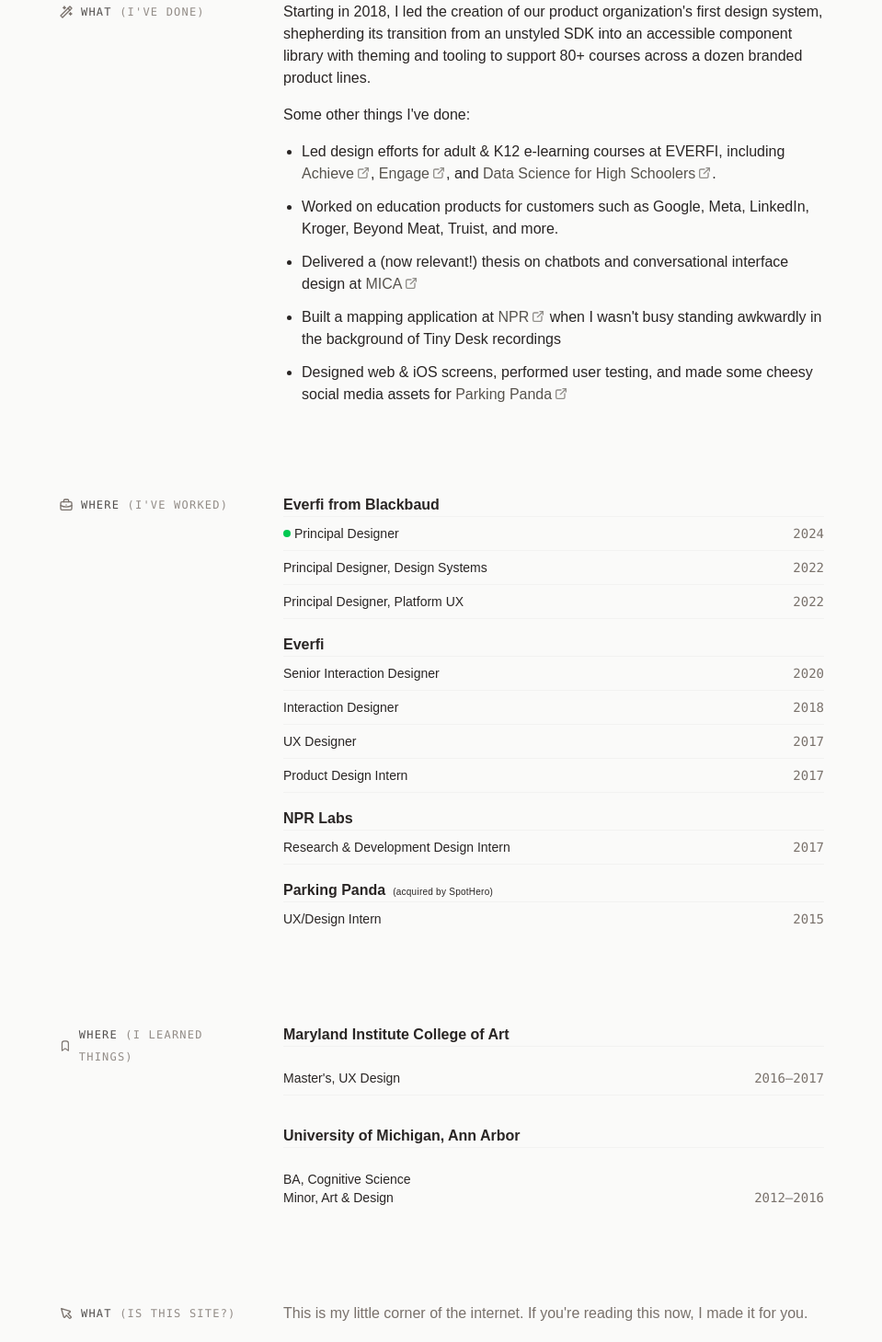
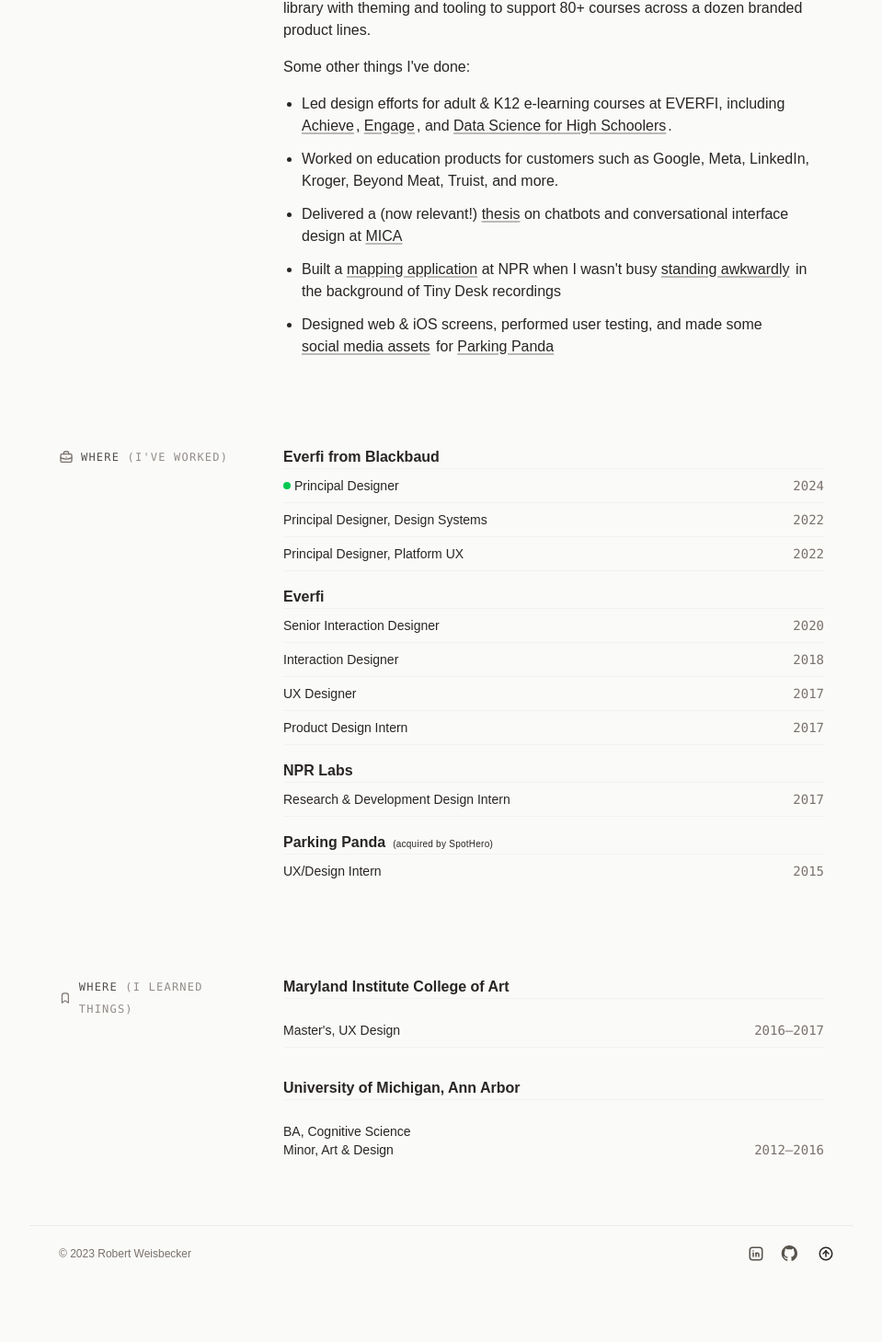
Before and after one commit to robertweisbecker/robertweisbecker.github.io, a Next.js app: page /about in a window 1280 px wide. Shown: the part 899-2358 px from the top of the page at 92% size, without its empty margins (160-1119 px from the left). After the commit the page ends 2292 px from the top, so only its background shows below. Built offline with nearby package versions, Linux system fonts and the light colour scheme; a web font is replaced by a local one.

Commit message:
Update header and links

```diff
--- a/app/about/page.tsx
+++ b/app/about/page.tsx
@@ -9,15 +9,13 @@
 	IconBookmark,
 	IconPointer,
 	IconMail,
-	IconArticle,
 	IconBrandLinkedin,
-	IconBrandGithub,
 } from "@tabler/icons-react";
-import { Button, buttonVariants } from "@/components/ui/button";
+import { Button } from "@/components/ui/button";
 import { LayoutGrid } from "@/components/layout-grid";
 import { LinkOut } from "@/components/link-out";
 import { Heading } from "@/components/ui/heading";
-import { Separator } from "@/components/ui/separator";
+import { GithubIcon } from "@/components/icons";
 
 export default function About() {
 	return (
@@ -26,10 +24,8 @@
 				About
 			</Heading>
 
-			<div className="h-4" />
-
 			<LayoutGrid variant="oneThird">
-				<div className="flex items-center gap-2">
+				<div className="flex items-center gap-1">
 					<IconUser className="size-4 text-muted-foreground" />
 					<Heading level={6}>Who</Heading>
 				</div>
@@ -38,6 +34,7 @@
 						I&apos;m currently a principal designer at <LinkOut href="https://everfi.com" text="Everfi" />, designing
 						products, components, and tooling to help drive social good through education. These things have{" "}
 						<a
+							className="link"
 							href="https://www.blackbaud.com/newsroom/article/blackbaud-acquires-everfi-a-saas-leader-powering-corporate-esg-and-csr-initiatives-that-reach-millions-of-learners-each-year"
 							target="_blank"
 							rel="noopener noreferrer">
@@ -70,7 +67,7 @@
 							nativeButton={false}
 							variant="elevated"
 							size="sm">
-							<IconBrandGithub data-icon="inline-start" />
+							<GithubIcon data-icon="inline-start" />
 							Github
 						</Button>
 					</div>
@@ -109,9 +106,11 @@
 				<div className="flex flex-col gap-4">
 					<p>
 						Starting in 2018, I led the creation of our product organization&apos;s{" "}
-						<Link href="/unified-design-language">first design system</Link>, shepherding its transition from an
-						unstyled SDK into an accessible component library with theming and tooling to support 80+ courses across a
-						dozen branded product lines.
+						<Link className="link" href="/unified-design-language">
+							first design system
+						</Link>
+						, shepherding its transition from an unstyled SDK into an accessible component library with theming and
+						tooling to support 80+ courses across a dozen branded product lines.
 					</p>
 					<p>Some other things I&apos;ve done:</p>
 					<ul className="list-disc space-y-3 ps-5">
@@ -130,27 +129,29 @@
 							and more.
 						</li>
 						<li>
-							Delivered a (now relevant!) <Link href="/conversational-immigration-forms">thesis</Link> on chatbots and
-							conversational interface design at{" "}
+							Delivered a (now relevant!){" "}
+							<Link className="link" href="/conversational-immigration-forms">
+								thesis
+							</Link>{" "}
+							on chatbots and conversational interface design at{" "}
 							<LinkOut href="https://www.mica.edu/graduate-programs/ux-design-mps/" text="MICA" />
 						</li>
 						<li>
-							Built a <Link href="/npr-maps">mapping application</Link> at <LinkOut href="https://npr.org" text="NPR" />{" "}
-							when I wasn&apos;t busy{" "}
-							<a href="https://youtu.be/lgmw41CY1Fo?t=36" target="_blank" rel="noopener noreferrer">
-								standing awkwardly
-							</a>{" "}
-							in the background of Tiny Desk recordings
+							Built a{" "}
+							<Link className="link" href="/npr-maps">
+								mapping application
+							</Link>{" "}
+							at NPR when I wasn&apos;t busy{" "}
+							<LinkOut href="https://youtu.be/lgmw41CY1Fo?t=36" text="standing awkwardly" /> in the background of Tiny
+							Desk recordings
 						</li>
 						<li>
 							Designed web &amp; iOS screens, performed user testing, and made some{" "}
-							<a
+							<LinkOut
+								text="social media assets"
 								href="https://twitter.com/ParkingPanda/status/617057417696833536?s=20"
-								target="_blank"
-								rel="noopener noreferrer">
-								cheesy
-							</a>{" "}
-							social media assets for <LinkOut href="https://www.parkingpanda.com" text="Parking Panda" />
+							/>{" "}
+							for <LinkOut href="https://www.parkingpanda.com" text="Parking Panda" />
 						</li>
 					</ul>
 				</div>
@@ -243,9 +244,7 @@
 				</div>
 			</LayoutGrid>
 
-			<div className="h-4" />
-
-			<LayoutGrid variant="oneThird">
+			{/* <LayoutGrid variant="oneThird">
 				<div className="mb-5 flex items-center gap-2">
 					<IconPointer className="size-4 text-muted-foreground" />
 					<Heading level={6}>
@@ -284,7 +283,7 @@
 						some home cooking. My buddy Claude helped me get it all working.
 					</p>
 				</div>
-			</LayoutGrid>
+			</LayoutGrid> */}
 		</div>
 	);
 }
--- a/app/globals.css
+++ b/app/globals.css
@@ -171,4 +171,7 @@
 	body {
 		@apply bg-background text-foreground;
 	}
+	.link {
+		@apply underline decoration-[.1em] underline-offset-[.125em] decoration-current/30 hover:decoration-current hover:bg-current/4;
+	}
 }
--- a/app/page.tsx
+++ b/app/page.tsx
@@ -17,6 +17,7 @@
 	ItemTitle,
 } from "@/components/ui/item";
 import React from "react";
+import { LayoutGrid } from "@/components/layout-grid";
 
 // function ProjectGrid() {
 // 	return (
@@ -43,25 +44,33 @@
 
 export default function Home() {
 	return (
-		<div className="mt-10 grid gap-8">
+		<div className="grid gap-8">
 			{/* <img
 				src="/assets/blob.png"
 				alt=""
 				className="pointer-events-none fixed left-1/2 top-1/2 -z-10 h-[100vmin] max-w-none -translate-x-1/2 -translate-y-1/2 opacity-80 sm:left-3/4"
 			/> */}
-			<div>
-				<p className="font-medium">Robert Weisbecker</p>
-				<p className="text-muted-foreground">Systems & Product Designer</p>
+
+			<div className="mt-5">
+				<h1 className="font-medium">Robert Weisbecker</h1>
+				<p className="text-muted-foreground">Designing products & systems</p>
 			</div>
+			<div className="">
+				<p className="text-balance">You can call me Bob. Here's my little corner of the internet. </p>
+				<p>If you're reading this now, I made it for you.</p>
+			</div>
+
 			<Separator className="max-w-20 min-h-0.5" />
-			<p className="text-muted-foreground">Work</p>
+			<h2 className="text-muted-foreground text-sm" id="projects">
+				Projects
+			</h2>
 
-			<ItemGroup id="projects">
+			<ItemGroup>
 				{projects.map((project, index) => (
 					<React.Fragment key={project.id}>
 						<Item key={project.id} size="lg" render={<Link href={project.path} />}>
 							{project.logo && (
-								<ItemMedia variant="image">
+								<ItemMedia variant="image" className="p-1 outline-black/5 shadow-black/20">
 									<img src={project.logo} alt="" />
 								</ItemMedia>
 							)}
--- a/components/footer.tsx
+++ b/components/footer.tsx
@@ -6,9 +6,9 @@
 
 export function Footer() {
 	return (
-		<footer className="mx-auto max-w-4xl border-t px-4 py-5">
+		<footer className="mx-auto max-w-4xl border-t sm:ps-8 sm:pe-3 py-3">
 			<div className="flex flex-col items-center justify-between gap-2 md:flex-row">
-				<p className="text-[0.625rem] text-muted-foreground">&copy; {new Date().getFullYear()} Robert Weisbecker</p>
+				<p className="text-xs text-muted-foreground">&copy; {new Date().getFullYear()} Robert Weisbecker</p>
 
 				<div className="flex gap-1">
 					<Button
@@ -30,7 +30,7 @@
 						<GithubIcon />
 					</Button>
 					<Button
-						variant="link"
+						variant="ghost"
 						size="icon"
 						render={<a onClick={() => window.scrollTo({ top: 0, behavior: "smooth" })} aria-label="Scroll to top" />}
 						nativeButton={false}>
--- a/components/header.tsx
+++ b/components/header.tsx
@@ -3,7 +3,6 @@
 import Link from "next/link";
 import { usePathname } from "next/navigation";
 import { IconChevronDown, IconHome, IconInfoCircle } from "@tabler/icons-react";
-import { Popover, PopoverContent, PopoverHeader, PopoverTitle, PopoverTrigger } from "@/components/ui/popover";
 import { ModeToggle } from "@/components/mode-toggle";
 import { projects } from "@/lib/data/projects";
 import { cn } from "@/lib/utils";
@@ -22,12 +21,11 @@
 
 export function Header() {
 	const pathname = usePathname();
-	// const isHome = pathname === "/";
-	const [open, setOpen] = useState(false);
+	const isHome = pathname === "/";
 
 	return (
-		<nav className={cn("sticky top-0 z-50 h-12")}>
-			<div className="flex items-center gap-2 px-4 py-2 w-full">
+		<nav className={cn("sticky top-0 z-50")}>
+			<div className="flex items-center gap-1 px-4 py-2 w-full max-w-4xl mx-auto h-12 sm:px-6">
 				<Button
 					render={<Link href="/" />}
 					nativeButton={false}
@@ -57,11 +55,17 @@
 					Components
 				</Button>
 
-				<DropdownMenu open={open} onOpenChange={setOpen}>
-					<DropdownMenuTrigger render={<Button variant="ghost" size="sm" />} className="text-muted-foreground">
+				<DropdownMenu>
+					<DropdownMenuTrigger
+						render={<Button variant="ghost" size="sm" />}
+						className="text-muted-foreground group/trigger"
+						openOnHover={true}>
 						<span className="hidden md:block">Work</span>
 						<span className="md:hidden">Menu</span>
-						<IconChevronDown className={cn("transition-transform", open && "rotate-180")} data-icon="inline-end" />
+						<IconChevronDown
+							className={cn("transition-transform duration-100 rotate-0 group-data-pressed/trigger:rotate-180")}
+							data-icon="inline-end"
+						/>
 					</DropdownMenuTrigger>
 					<DropdownMenuContent>
 						<DropdownMenuGroup>
--- a/components/image-modal.tsx
+++ b/components/image-modal.tsx
@@ -21,7 +21,7 @@
 				<Image
 					src={src}
 					alt={caption ?? ""}
-					className="my-0 [img]:my-0! dark:opacity-90 relative w-full overflow-hidden rounded-t-[inherit]"
+					className="my-0 [img]:my-0! dark:brightness-80 relative w-full overflow-hidden rounded-t-[inherit]"
 				/>
 				<Button
 					variant="elevated"
--- a/components/link-out.tsx
+++ b/components/link-out.tsx
@@ -1,4 +1,4 @@
-import { IconExternalLink } from "@tabler/icons-react";
+import { IconChevronUpRight, IconExternalLink } from "@tabler/icons-react";
 import { cn } from "@/lib/utils";
 
 interface LinkOutProps {
@@ -23,10 +23,34 @@
 				href={href}
 				target="_blank"
 				rel="noopener noreferrer"
-				className="inline-flex items-center gap-0.5 font-medium text-primary relative after:absolute after:bottom-px after:left-0 after:h-px after:transition-width after:duration-150 after:ease-out group-hover/link:after:w-full group-hover/link:after:right-0 after:bg-primary after:w-0">
+				className="inline-flex items-center gap-0.5 link pe-0.5">
 				{text}
-				<IconExternalLink className="size-[1em] transition-transform group-hover/link:-translate-y-px group-hover/link:translate-x-0.5  relative -top-px opacity-64 group-hover/link:opacity-100" />
+				<LinkOutIcon className="size-[1em] transition-[translate,opacity] group-hover/link:-translate-y-0.5 group-hover/link:translate-x-1 absolute -me-1 -my-1 top-0.5 -right-0.5 opacity-0 group-hover/link:opacity-100" />
 			</a>
 		</span>
 	);
 }
+
+function LinkOutIcon(props: React.SVGProps<SVGSVGElement>) {
+	return (
+		<svg
+			xmlns="http://www.w3.org/2000/svg"
+			width="24"
+			height="24"
+			viewBox="0 0 24 24"
+			fill="none"
+			stroke="currentColor"
+			strokeWidth="2"
+			strokeLinecap="round"
+			strokeLinejoin="round"
+			className="icon icon-tabler icons-tabler-outline icon-tabler-arrow-up-right"
+			{...props}>
+			<path stroke="none" d="M0 0h24v24H0z" fill="none" />
+			<path
+				d="M17 7l-10 10"
+				className="[stroke-dashoffset:20] group-hover/link:[stroke-dashoffset:initial] [stroke-dasharray:20] group-hover/link:[stroke-dasharray:10] transition-[stroke-dashoffset,stroke-dasharray] duration-150 ease-out"
+			/>
+			<path d="M8 7l9 0l0 9" />
+		</svg>
+	);
+}
--- a/components/project-grid.tsx
+++ b/components/project-grid.tsx
@@ -11,7 +11,7 @@
 			{projects.map((project) => (
 				<Item key={project.id} variant="muted" render={<Link href={project.path} />}>
 					{project.logo && (
-						<ItemMedia variant="image">
+						<ItemMedia variant="image" className="p-1!">
 							<img src={project.logo} alt="" />
 						</ItemMedia>
 					)}
--- a/components/ui/button.tsx
+++ b/components/ui/button.tsx
@@ -29,9 +29,9 @@
 				default:
 					"h-button gap-1.5 px-3 has-data-[icon=inline-end]:pe-2 has-data-[icon=inline-start]:ps-2 [&_svg]:opacity-64",
 				xs: "h-6 gap-1 rounded-sm px-2 text-xs in-data-[slot=button-group]:rounded-lg has-data-[icon=inline-end]:pe-1.5 has-data-[icon=inline-start]:ps-1.5 [&_svg:not([class*='size-'])]:size-3 [&_svg]:opacity-64",
-				sm: "h-7 gap-1 rounded-sm px-2.5 text-[0.8rem] in-data-[slot=button-group]:rounded-lg has-data-[icon=inline-end]:pe-1.5 has-data-[icon=inline-start]:ps-2 [&_svg:not([class*='size-'])]:size-3.5 [&_svg]:opacity-64",
+				sm: "h-8 gap-1 rounded-sm px-2.5 text-[0.8rem] in-data-[slot=button-group]:rounded-lg has-data-[icon=inline-end]:pe-1.5 has-data-[icon=inline-start]:ps-2 [&_svg:not([class*='size-'])]:size-3.5 [&_svg]:opacity-64",
 				lg: "h-10 gap-2 px-4 has-data-[icon=inline-end]:pe-2 has-data-[icon=inline-start]:ps-2 [&_svg]:opacity-64",
-				icon: "size-9 [&_svg:not([class*='size-'])]:size-4.5",
+				icon: "size-9 [&_svg:not([class*='size-'])]:size-4.5 rounded-sm",
 				"icon-xs":
 					"size-6 rounded-[min(var(--radius-md),10px)] in-data-[slot=button-group]:rounded-lg [&_svg:not([class*='size-'])]:size-3",
 				"icon-sm": "size-7 rounded-[min(var(--radius-md),12px)] in-data-[slot=button-group]:rounded-lg",
--- a/components/ui/dialog.tsx
+++ b/components/ui/dialog.tsx
@@ -61,7 +61,7 @@
 						{showCloseButton && (
 							<DialogPrimitive.Close
 								data-slot="dialog-close"
-								render={<Button variant="ghost" className="bg-popover/50 absolute top-2 inset-e-2" size="icon-sm" />}>
+								render={<Button variant="elevated" className=" absolute top-2 inset-e-2" size="icon-sm" />}>
 								<IconX />
 								<span className="sr-only">Close</span>
 							</DialogPrimitive.Close>
--- a/components/ui/item.tsx
+++ b/components/ui/item.tsx
@@ -74,14 +74,14 @@
 }
 
 const itemMediaVariants = cva(
-	"gap-2 group-has-data-[slot=item-description]/item:translate-y-0.5 group-has-data-[slot=item-description]/item:self-start flex shrink-0 items-center justify-center [&_svg]:pointer-events-none",
+	"gap-2 group-has-data-[slot=item-description]/item:translate-y-0.5 group-has-data-[slot=item-description]/item:self-start flex shrink-0 items-center justify-center [&_svg]:pointer-events-none support-[corner-shape]:[corner-shape:superellipse(1.5)]",
 	{
 		variants: {
 			variant: {
 				default: "bg-transparent",
 				icon: "[&_svg:not([class*='size-'])]:size-4",
 				image:
-					"size-10 bg-card p-0.5 overflow-hidden rounded-sm group-data-[size=sm]/item:size-8 group-data-[size=xs]/item:size-6 [&_img]:size-full [&_img]:object-contain",
+					"size-10 bg-secondary filter-grayscale overflow-hidden outline outline-border/50 rounded-sm group-data-[size=sm]/item:size-8 group-data-[size=xs]/item:size-6 [&_img]:size-full [&_img]:object-contain",
 			},
 		},
 		defaultVariants: {
@@ -122,10 +122,7 @@
 	return (
 		<div
 			data-slot="item-title"
-			className={cn(
-				"gap-2 text-base leading-snug font-medium underline-offset-4 line-clamp-1 flex w-fit items-center",
-				className,
-			)}
+			className={cn("gap-2 text-sm  font-medium underline-offset-4 line-clamp-1 flex w-fit items-center", className)}
 			{...props}
 		/>
 	);
@@ -136,7 +133,7 @@
 		<p
 			data-slot="item-description"
 			className={cn(
-				"text-muted-foreground text-start text-sm leading-normal group-data-[size=xs]/item:text-xs [&>a:hover]:text-primary line-clamp-2 font-normal [&>a]:underline [&>a]:underline-offset-4",
+				"text-muted-foreground text-start text-sm group-data-[size=xs]/item:text-xs [&>a:hover]:text-primary line-clamp-2 font-normal [&>a]:underline [&>a]:underline-offset-4",
 				className,
 			)}
 			{...props}
```
